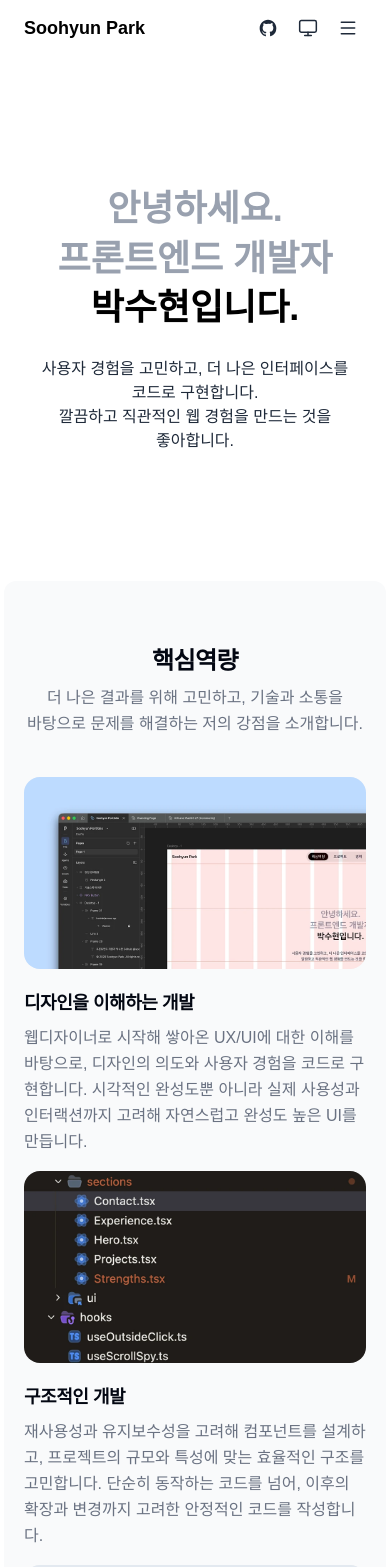
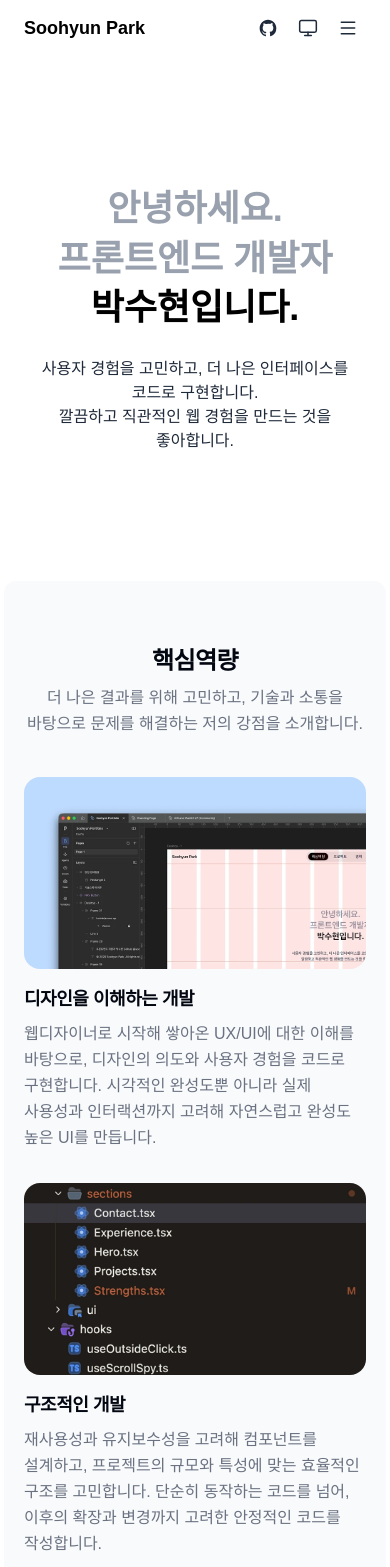
Before and after one commit to sootopia/frontend-soohyun, a Next.js app: page / in a window 390 px wide. Shown: the top 1567 px of the page. Built offline with nearby package versions, Linux system fonts and the light colour scheme; a web font is replaced by a local one.

Commit message:
feat: 핵심역량 섹션 모바일 대응

```diff
--- a/src/components/sections/Strengths.tsx
+++ b/src/components/sections/Strengths.tsx
@@ -16,7 +16,7 @@ export function Strengths() {
             />
           </Reveal>
 
-          <div className="grid grid-cols-1 gap-4 md:grid-cols-3">
+          <div className="grid grid-cols-1 gap-8 md:gap-4 md:grid-cols-3">
             {STRENGTHS.map((item, index) => (
               <Reveal key={item.title} delay={index * 0.08}>
                 <article>
@@ -32,10 +32,12 @@ export function Strengths() {
                       />
                     )}
                   </div>
-                  <h4 className="mt-5 text-lg font-semibold tracking-tight text-gray-950 dark:text-white">
+                  <h4 className="mt-4 md:mt-5 text-lg font-semibold tracking-tight text-gray-950 dark:text-white">
                     {item.title}
                   </h4>
-                  <p className="mt-2 text-base leading-relaxed text-gray-500 dark:text-gray-400">{item.description}</p>
+                  <p className="mt-2 text-base break-keep md:break-all leading-relaxed text-gray-500 dark:text-gray-400">
+                    {item.description}
+                  </p>
                 </article>
               </Reveal>
             ))}
```
